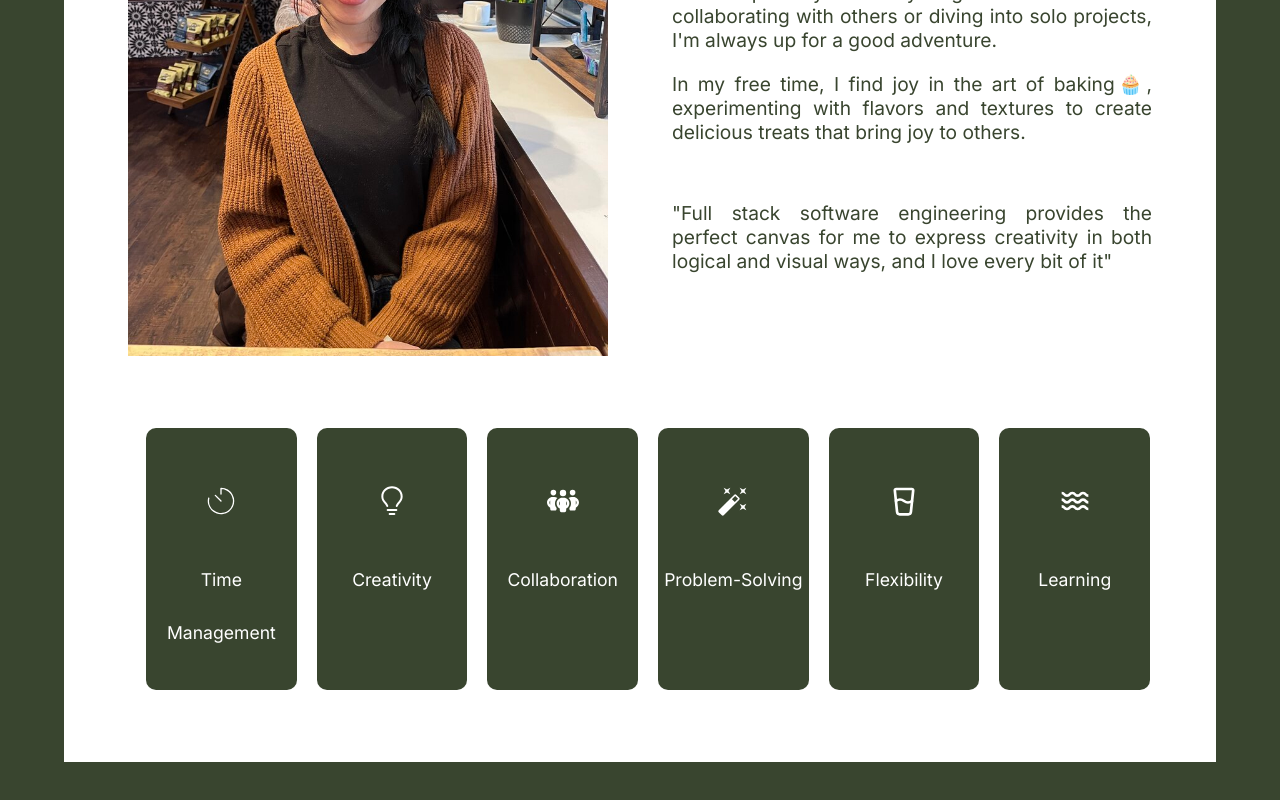
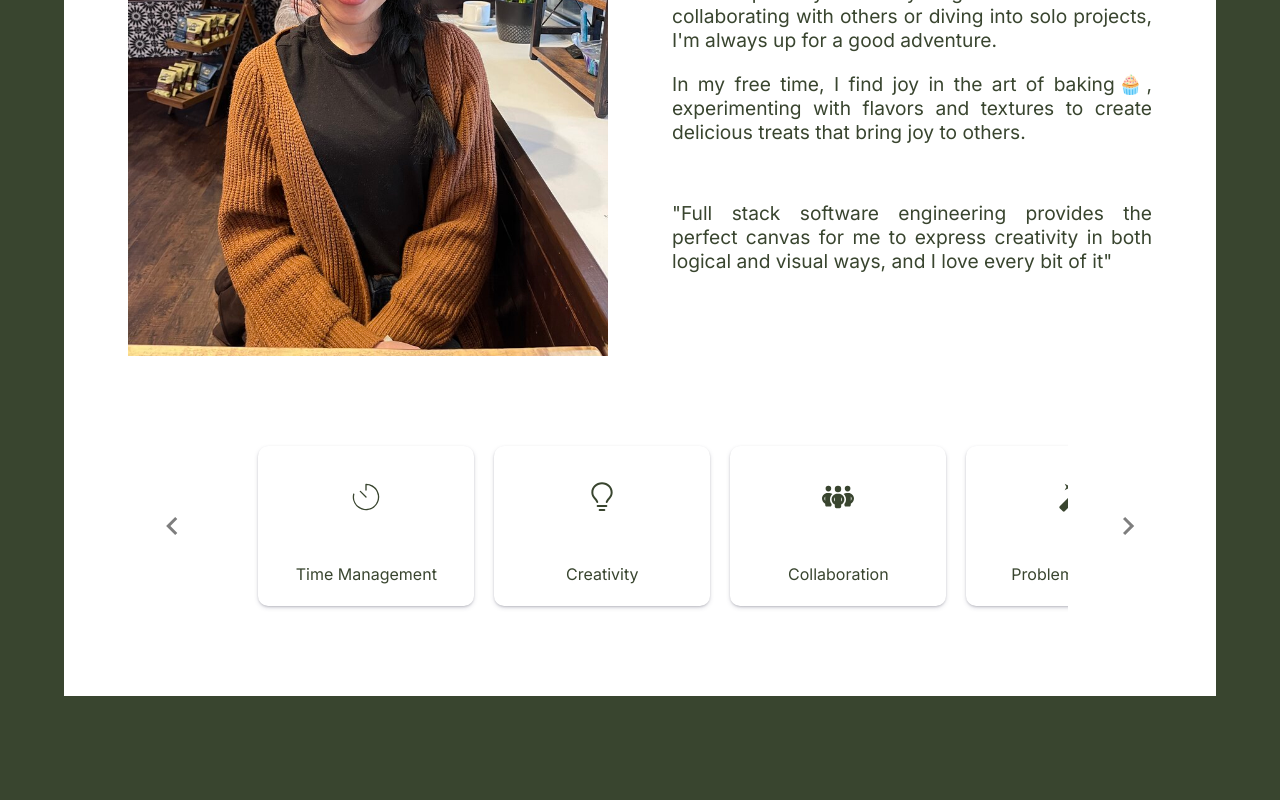
Before and after one commit to AnnMulling/annmulling-portfolio, a React (Vite) app: page /aboutme in a window 1280 px wide. Shown: the part 480-1280 px from the top of the page. After the commit the page ends 1224 px from the top, so only its background shows below. Built offline with nearby package versions, Linux system fonts and the light colour scheme; a web font is replaced by a local one.

Commit message:
about page completed

```diff
--- a/src/components/AboutPage/About.jsx
+++ b/src/components/AboutPage/About.jsx
@@ -1,11 +1,6 @@
 
 //icons
-import { CiTimer } from "react-icons/ci";
-import { GoLightBulb } from "react-icons/go";
-import { FaPeopleGroup } from "react-icons/fa6";
-import { MdAutoFixHigh } from "react-icons/md";
-import { LuGlassWater } from "react-icons/lu";
-import { BiWater } from "react-icons/bi";
+import { MdChevronLeft, MdChevronRight } from 'react-icons/md';
 
 import { data } from "./data";
 
@@ -13,6 +8,17 @@ import '../../style/components/aboutMe.css';
 import profile from '../../assets/images/profile-girl.jpg'
 
 export default function AboutMe() {
+
+    const slideLeft = () => {
+        let slider = document.getElementById('slide');
+        slider.scrollLeft = slider.scrollLeft - 150;
+      };
+
+      const slideRight = () => {
+        let slider = document.getElementById('slide');
+        slider.scrollLeft = slider.scrollLeft + 150;
+      };
+
     return (
         <>
         <div className="about-me-page">
@@ -40,6 +46,8 @@ export default function AboutMe() {
             </div>
         </div>
         <div className="qualification-box">
+                <MdChevronLeft className="arrow" onClick={slideLeft} />
+            <div id="slide">
                     {data.map((item) => (
                     <div className="counter-box" id={item.id}>
                         <div className="counter-detail">
@@ -48,7 +56,8 @@ export default function AboutMe() {
                         </div>
                     </div>
                     ))}
-
+            </div>
+                <MdChevronRight className="arrow" onClick={slideRight} />
         </div>
         </>
     )
--- a/src/style/Main.scss
+++ b/src/style/Main.scss
@@ -12,6 +12,8 @@ html {
     padding: 0;
     margin: 0;
     font-family: $detail-font;
+
+
 }
 
 body {
--- a/src/style/components/aboutMe.css
+++ b/src/style/components/aboutMe.css
@@ -70,46 +70,66 @@
 }
 
 .qualification-box {
-  text-align: center;
-  position: relative;
   width: 100%;
-  padding: 8px;
+  padding: 10px;
   margin-top: 4rem;
   display: flex;
+  align-items: center;
+  gap: 10px;
+}
+.qualification-box .arrow {
+  font-size: 4rem;
+  margin: 0 1rem;
+  cursor: pointer;
+  opacity: 50%;
+}
+.qualification-box .arrow:hover {
+  opacity: 100%;
+}
+.qualification-box #slide {
+  display: flex;
   overflow-x: scroll;
+  scroll-behavior: smooth;
+  margin: 0 1rem;
+  padding: 1rem;
+  -webkit-scrollbar: none;
+  -ms-overflow-style: none;
+  scrollbar-width: none;
 }
-.qualification-box .counter-box {
+.qualification-box #slide .counter-box {
   margin: 0 10px;
-  background: #39452F;
-  width: 100%;
+  background: white;
   border-radius: 10px;
+  box-shadow: rgba(50, 50, 93, 0.25) 0px 2px 5px -1px, rgba(0, 0, 0, 0.3) 0px 1px 3px -1px;
+  white-space: nowrap;
   line-height: 3;
   cursor: pointer;
   transition: all 300ms ease-in-out;
 }
-.qualification-box .counter-box:hover {
+.qualification-box #slide .counter-box:hover {
   transform: scale(1.05);
 }
-.qualification-box .counter-box .counter-detail {
-  padding: 30px 0px;
+.qualification-box #slide .counter-box .counter-detail {
+  width: 200px;
+  padding: 0.5rem;
   text-transform: capitalize;
   display: flex;
   flex-direction: column;
   align-items: center;
   font-family: "Inter";
-  font-size: 1.1rem;
-  color: white;
+  font-size: 1rem;
+  color: #39452F;
   -webkit-font-family: "Inter";
   -moz-font-family: "Inter";
   -ms-font-family: "Inter";
-  -webkit-font-size: 1.1rem;
-  -moz-font-size: 1.1rem;
-  -ms-font-size: 1.1rem;
-  -webkit-color: white;
-  -moz-color: white;
-  -ms-color: white;
+  -webkit-font-size: 1rem;
+  -moz-font-size: 1rem;
+  -ms-font-size: 1rem;
+  -webkit-color: #39452F;
+  -moz-color: #39452F;
+  -ms-color: #39452F;
 }
-.qualification-box .counter-box .counter-detail .counter-icon {
+.qualification-box #slide .counter-box .counter-detail .counter-icon {
   font-size: 2rem;
 }
 .qualification-box h2 {
--- a/src/style/components/aboutMe.scss
+++ b/src/style/components/aboutMe.scss
@@ -36,19 +36,38 @@
 }
 
 .qualification-box {
-    text-align: center;
-    position: relative;
     width: 100%;
-   padding: 8px;
+    padding: 10px;
     margin-top: 4rem;
     display: flex;
+    align-items: center;
+    gap: 10px;
+    .arrow {
+        font-size: 4rem;
+        margin: 0 1rem;
+        cursor:pointer;
+        opacity: 50%;
+        &:hover {
+            opacity: 100%;
+        }
+    }
+
+    #slide {
+        display: flex;
         overflow-x: scroll;
+        scroll-behavior: smooth;
+        margin: 0 1rem;
+        padding: 1rem;
+        -webkit-scrollbar: none;
+        -ms-overflow-style: none;
+        scrollbar-width: none;
 
         .counter-box {
             margin: 0 10px;
-        background: $base-green;
-        width: 100%;
+            background: $base-white;
             border-radius: 10px;
+            box-shadow: rgba(50, 50, 93, 0.25) 0px 2px 5px -1px, rgba(0, 0, 0, 0.3) 0px 1px 3px -1px;
+            white-space: nowrap;
             line-height: 3;
             cursor: pointer;
             transition: all 300ms ease-in-out;
@@ -56,7 +75,8 @@
                 transform: scale(1.05);
             }
             .counter-detail {
-            padding: 30px 0px;
+                width: 200px;
+                padding: 0.5rem;
                 text-transform: capitalize;
                 display: flex;
                 flex-direction: column;
@@ -65,9 +85,11 @@
                 .counter-icon {
                     font-size: 2rem
                 }
-            @include font($detail-font, 1.1rem, $base-white);
+                @include font($detail-font, 1rem, $base-green);
             }
         }
+    }
+
     h2 {
         width: 100%;
         @include font($title-font, 2rem, $base-green);
```
Also changed, not shown: 2 other files (tests, documents, lock files or other folders). Lines whose indentation alone changed are shown as unchanged.
